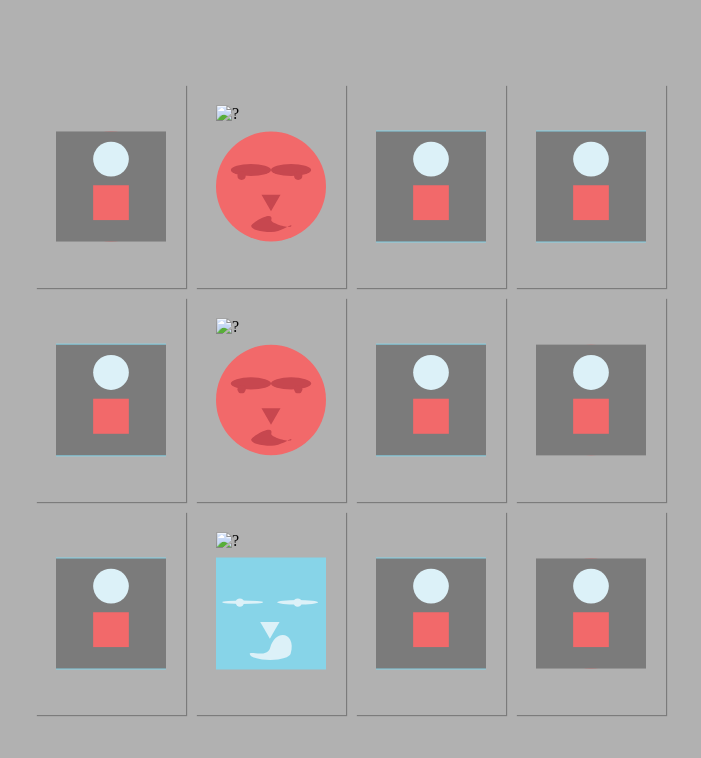
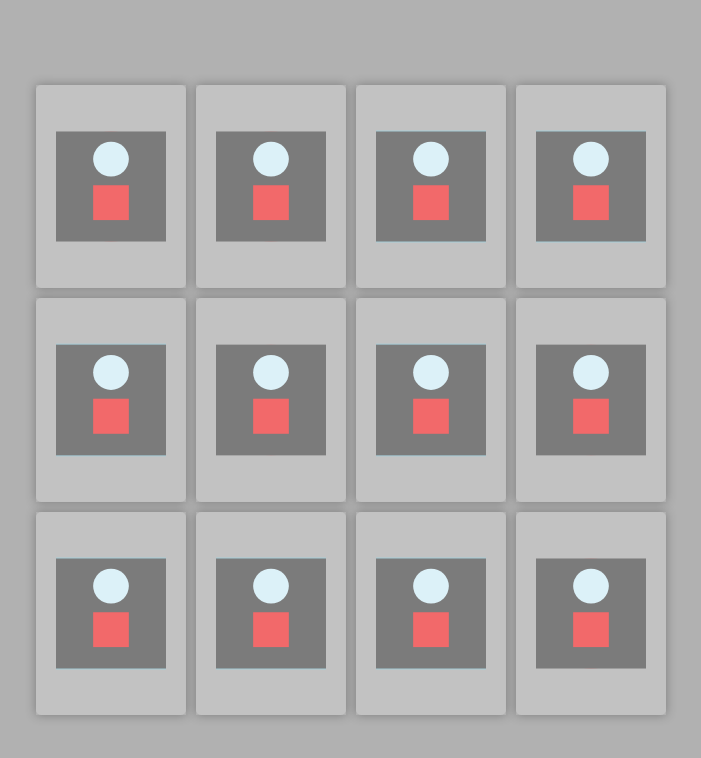
Before and after one commit to kttalley/redFace-blueFace, a plain HTML site: page index.html in a window 1280 px wide. Shown: the whole page, without its empty margins (289-990 px from the left). Drawn offline with Linux system fonts and the light colour scheme.

Commit message:
finalized card container styling and css rotation animation

```diff
--- a/index.html
+++ b/index.html
@@ -9,7 +9,7 @@
         <link rel="stylesheet" href="./styles.css">
     </head>
     <body>
-        <script src="./scripts.js"></script>
+
         <section class = "memory-game">
 
             <div class = "memory-card">
@@ -19,7 +19,7 @@
 
             <div class = "memory-card">
                 <img class = "front-face" src = "img/redFace.svg" alt="red">
-                <img class = "back-face" src = "img/back-Face.svg" alt="?">
+                <img class = "back-face" src = "img/backCard.svg" alt="?">
             </div>
 
             <div class = "memory-card">
@@ -39,7 +39,7 @@
 
             <div class = "memory-card">
                 <img class = "front-face" src = "img/redFace.svg" alt="red">
-                <img class = "back-face" src = "img/back-Face.svg" alt="?">
+                <img class = "back-face" src = "img/backCard.svg" alt="?">
             </div>
 
              <div class = "memory-card">
@@ -59,7 +59,7 @@
 
                 <div class = "memory-card">
                     <img class = "front-face" src = "img/blueFace.svg" alt="red">
-                    <img class = "back-face" src = "img/back-Face.svg" alt="?">
+                    <img class = "back-face" src = "img/backCard.svg" alt="?">
                 </div>
 
                  <div class = "memory-card">
@@ -74,5 +74,6 @@
 
 
         </section>
+        <script src="./scripts.js"></script>
     </body>
 </html>
--- a/scripts.js
+++ b/scripts.js
@@ -0,0 +1,7 @@
+const cards = document.querySelectorAll('.memory-card');
+
+function flipCard() {
+    this.classList.toggle('flip');
+}
+
+cards.forEach(card => card.addEventListener('click', flipCard));
--- a/styles.css
+++ b/styles.css
@@ -16,6 +16,7 @@ body {
     margin: auto;
     display: flex;
     flex-wrap: wrap;
+    perspective: 1000px;
 }
 
 .memory-card {
@@ -23,7 +24,17 @@ body {
     height: calc(33.333% - 10px);
     margin: 5px;
     position: relative;
-    box-shadow: 1px 1px 1px rgba(0,0,0,.3);
+    box-shadow: 0px 0px 10px rgba(0,0,0,.3);
+    transform: scale(1);
+    transform-style: preserve-3d;
+    transition: transform .6s;
+}
+.memory-card:active {
+    transform: scale(0.97);
+    transition: transform .3s;
+}
+.memory-card.flip {
+    transform: rotateY(180deg);
 }
 
 .front-face,
@@ -33,4 +44,6 @@ body {
     padding: 20px;
     position: absolute;
     border-radius: 5px;
+    background: rgba(200,200,200,0.5);
+    /* backface-visibility: hidden; */
 }
```
Also changed, not shown: 1 other file.
